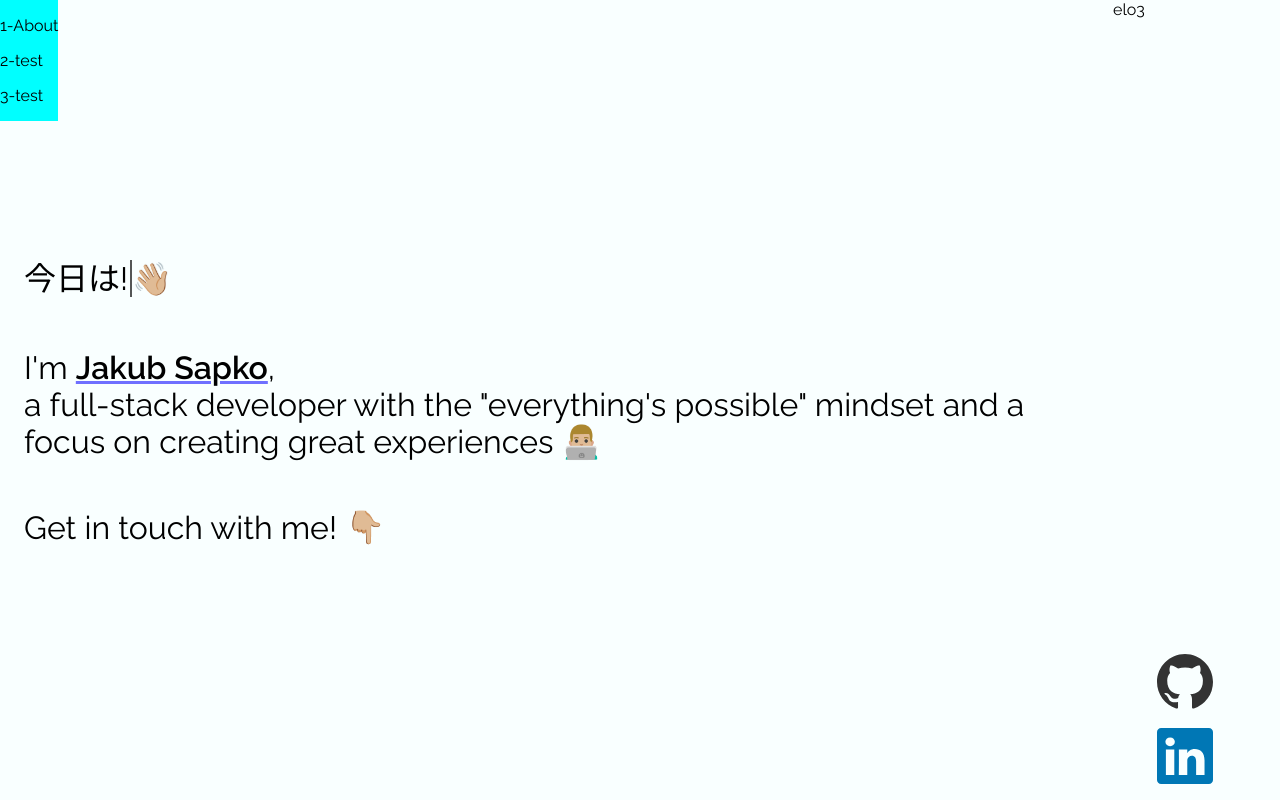
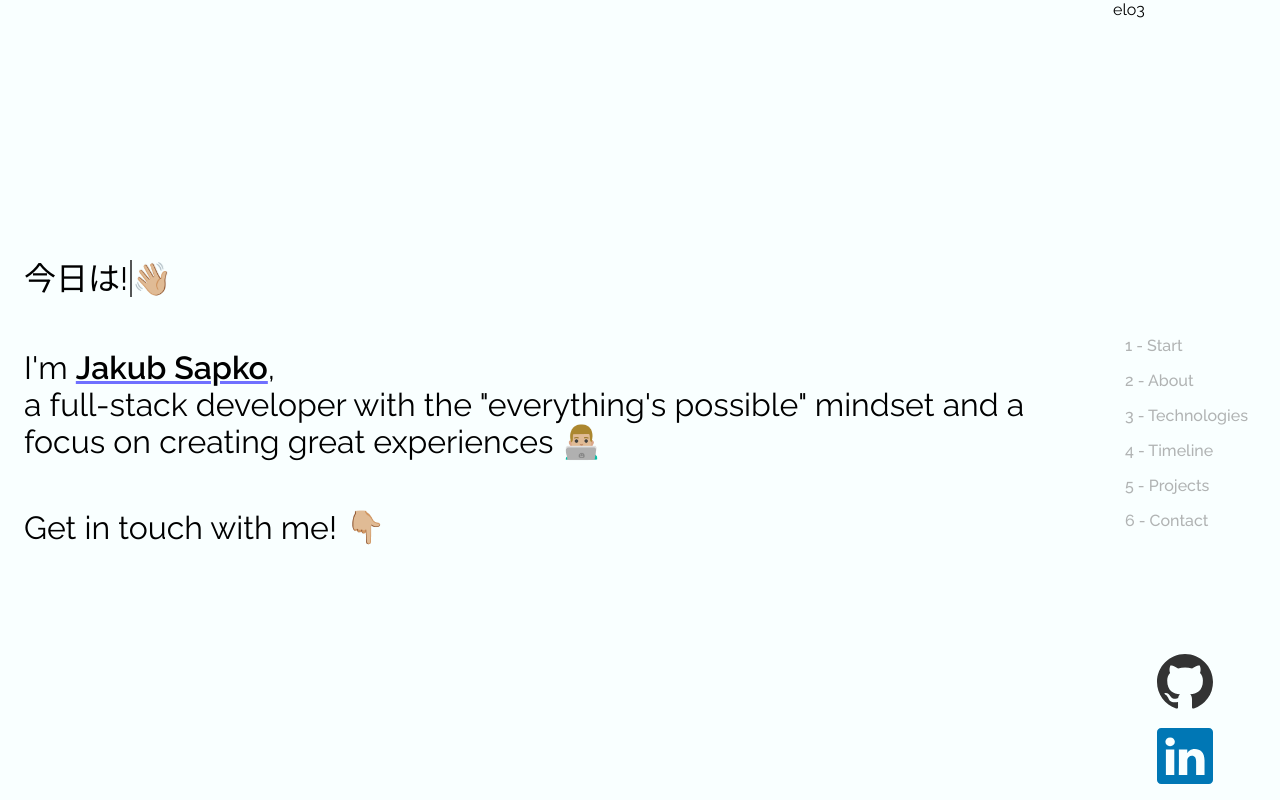
Before and after one commit to JakubSapko/JakubSapko.github.io, a React (Vite) app: page / in a window 1280 px wide. Shown: the top 800 px of the page. Built offline with nearby package versions, Linux system fonts and the light colour scheme.

Commit message:
add: menu component

```diff
--- a/src/Sections/About/About.tsx
+++ b/src/Sections/About/About.tsx
@@ -1,12 +1,13 @@
 import { useRef } from "react";
 import photo from "../../assets/photome.jpg";
+import { Menu } from "../../components/Menu";
 import useIntersectionObserver from "../../hooks/useIntersectionObserver";
 
 export const About = () => {
     const ref = useRef<HTMLDivElement | null>(null);
     const entry = useIntersectionObserver(ref, { freezeOnceVisible: true });
     const isVisible = !!entry?.isIntersecting;
-    console.log(isVisible);
+
     const getAge = () => {
         const birthday = new Date("03/08/1999");
         const ageDifMs = Date.now() - birthday.getTime();
@@ -16,7 +17,7 @@ export const About = () => {
 
     return (
         <>
-            <div className="panel">
+            <div id="about" className="panel">
                 <h1 className="important-text heading">About me</h1>
                 <div className="about-me-container">
                     <div className="photo-container">
@@ -40,13 +41,7 @@ export const About = () => {
                 </div>
             </div>
             <div ref={ref} />
-            {isVisible ? (
-                <div className="menu">
-                    <p>1-About</p>
-                    <p>2-test</p>
-                    <p>3-test</p>
-                </div>
-            ) : null}
+            {isVisible ? <Menu /> : null}
         </>
     );
 };
--- a/src/Sections/About/about.scss
+++ b/src/Sections/About/about.scss
@@ -33,5 +33,15 @@
 
 .menu {
     position: fixed;
-    background-color: cyan;
+    right: 0%;
+    top: 40%;
+    margin-right: 2rem;
+    color: rgba(128, 128, 128, 0.599);
+    font-size: 16px;
+    font-weight: 500;
+    p:hover {
+        cursor: pointer;
+        color: rgba(88, 88, 88, 0.835);
+        text-decoration: underline 1.5px solid rgb(255, 175, 69);
+    }
 }
--- a/src/Sections/Contact/Contact.tsx
+++ b/src/Sections/Contact/Contact.tsx
@@ -2,7 +2,7 @@ import { ContactForm } from "../../components/ContactForm";
 
 export const Contact = () => {
     return (
-        <div className="panel">
+        <div id="contact" className="panel">
             <p>Contact section</p>
             <ContactForm />
         </div>
--- a/src/Sections/Landing/Landing.tsx
+++ b/src/Sections/Landing/Landing.tsx
@@ -9,7 +9,7 @@ export const Landing = () => {
     };
     return (
         <>
-            <div className="landing-container">
+            <div id="start" className="landing-container">
                 <div className="welcome-text-container">
                     <div className="hello-text">
                         <span className="typedText"></span>
--- a/src/Sections/Projects/Projects.tsx
+++ b/src/Sections/Projects/Projects.tsx
@@ -1,3 +1,7 @@
 export const Projects = () => {
-    return <div className="panel">Projects section placeholder</div>;
+    return (
+        <div id="projects" className="panel">
+            Projects section placeholder
+        </div>
+    );
 };
--- a/src/Sections/Technologies/Technologies.tsx
+++ b/src/Sections/Technologies/Technologies.tsx
@@ -1,3 +1,7 @@
 export const Technologies = () => {
-    return <div className="panel">Technologies section placeholder</div>;
+    return (
+        <div id="technologies" className="panel">
+            Technologies section placeholder
+        </div>
+    );
 };
--- a/src/Sections/Timeline/Timeline.tsx
+++ b/src/Sections/Timeline/Timeline.tsx
@@ -1,3 +1,7 @@
 export const Timeline = () => {
-    return <div className="panel">Timeline section placeholder</div>;
+    return (
+        <div id="timeline" className="panel">
+            Timeline section placeholder
+        </div>
+    );
 };
--- /dev/null
+++ b/src/components/Menu.tsx
@@ -0,0 +1,20 @@
+export const Menu = () => {
+    const handleClickScroll = (id: string) => {
+        const element = document.getElementById(id);
+        if (element) {
+            element.scrollIntoView({ behavior: "smooth" });
+        }
+    };
+    return (
+        <div className="menu">
+            <p onClick={() => handleClickScroll("start")}>1 - Start</p>
+            <p onClick={() => handleClickScroll("about")}>2 - About</p>
+            <p onClick={() => handleClickScroll("technologies")}>
+                3 - Technologies
+            </p>
+            <p onClick={() => handleClickScroll("timeline")}>4 - Timeline</p>
+            <p onClick={() => handleClickScroll("projects")}>5 - Projects</p>
+            <p onClick={() => handleClickScroll("contact")}>6 - Contact</p>
+        </div>
+    );
+};
```
